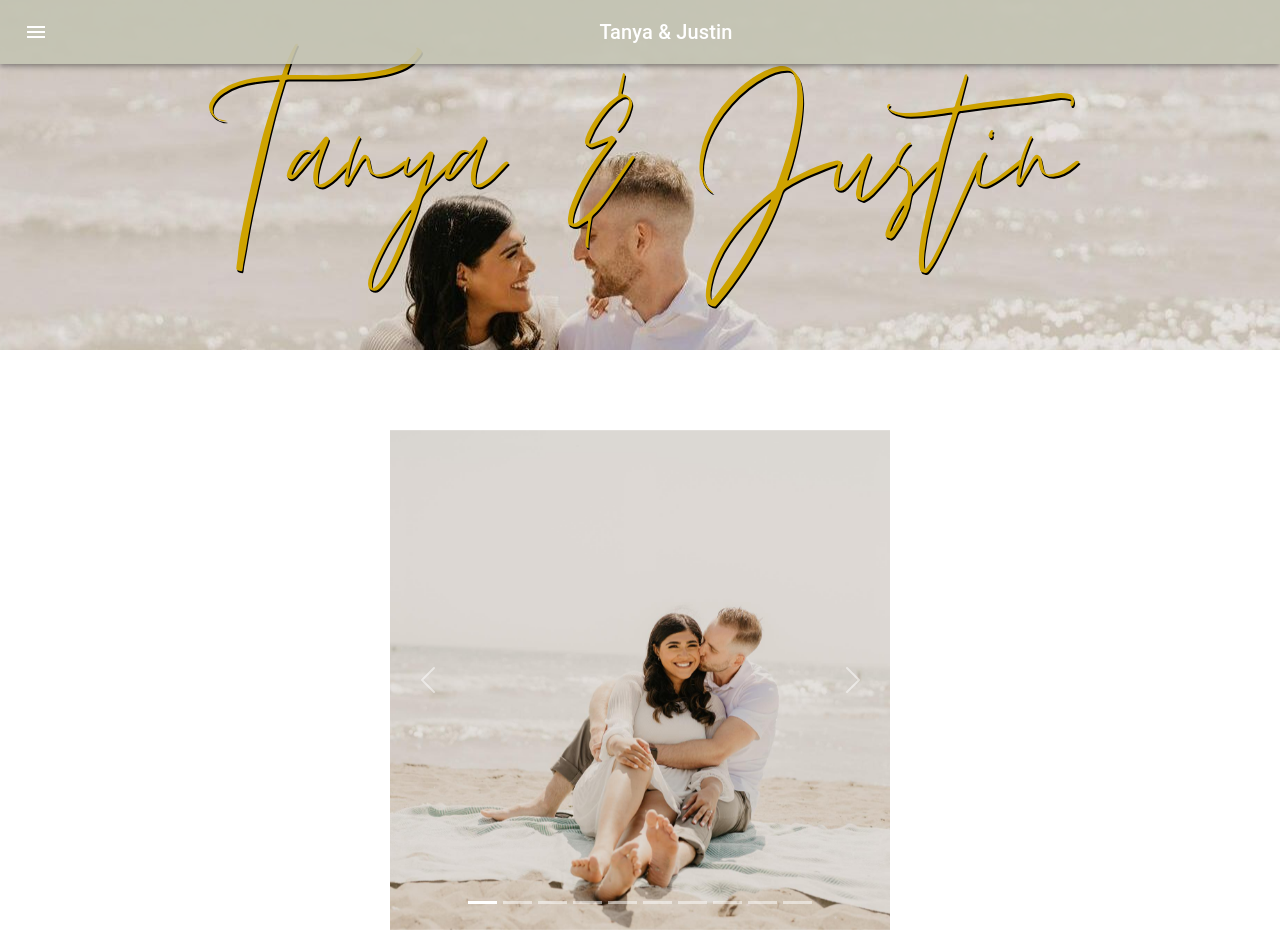
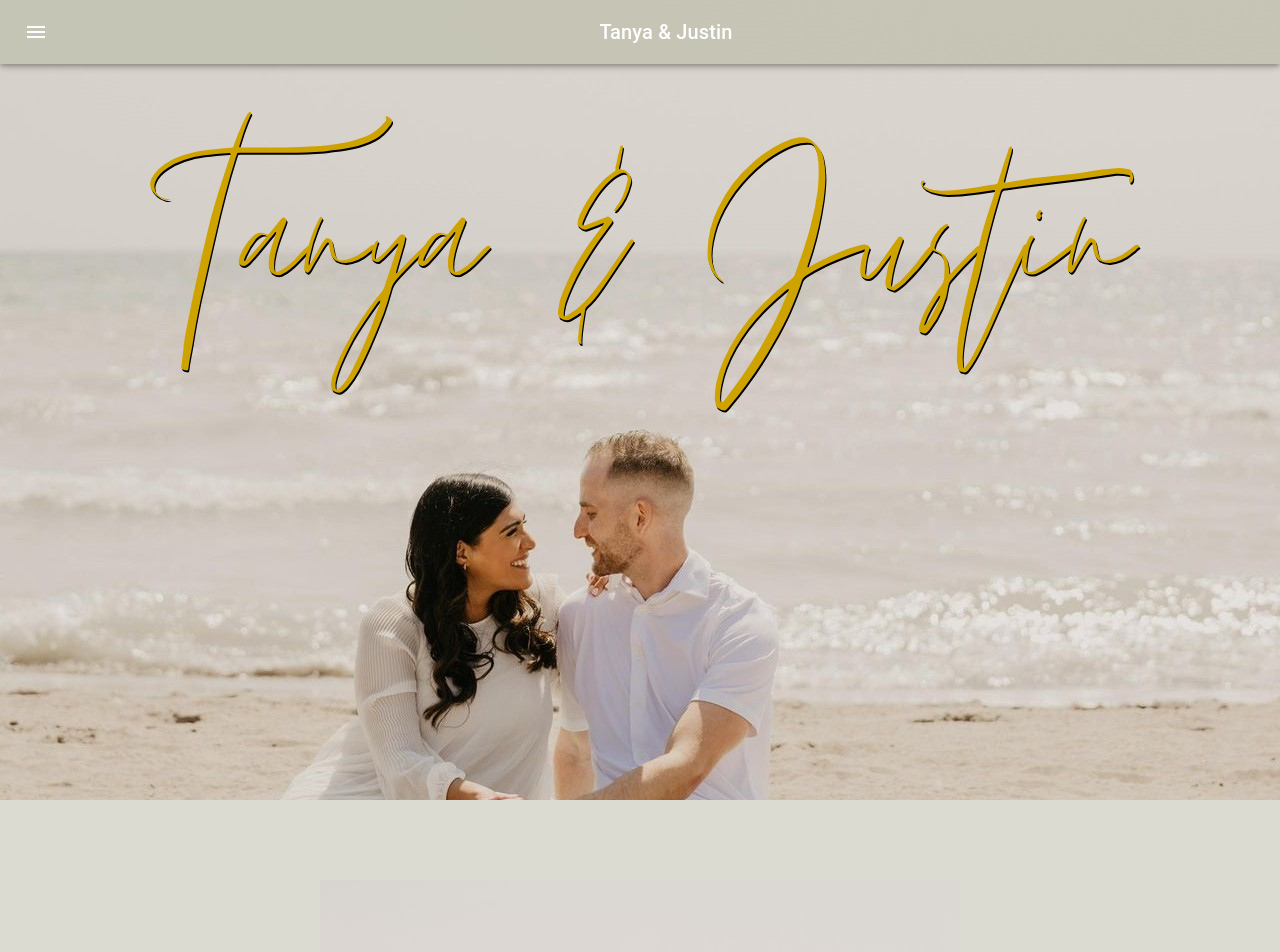
Before and after one commit to MichaelSault/TanyaWeddingWebsite, a React (Vite) app: page / in a window 1280 px wide. Shown: the top 952 px of the page. Built offline with nearby package versions, Linux system fonts and the light colour scheme.

Commit message:
changed front end formatting to make use of viewheight

```diff
--- a/src/App.css
+++ b/src/App.css
@@ -14,19 +14,30 @@ body {
   display: flex;
   flex-direction: column;
   justify-content: flex-start;
+  background-color: rgba(196, 196, 179, 0.6);
 }
 
 #bodyTest {
-  max-width: 500px;
+  padding-top: 33vh;
+  max-width: 50%;
   align-self: center;
   margin-bottom: 2em;
+  height: 100vh;
+}
+
+#bodyCarousel {
+  max-width: 50%;
+  align-self: center;
+  margin-bottom: 2em;
+  height: 100vh;
 }
 
 h1 {
-  font-size: 22vw;
+  font-size: 25vw;
   font-family: 'Emitha-Script';
   color: #CEA300;
   text-shadow: 1px 2px 0 #000;
+  padding-top: .2em;
 }
 
 #eventTitle {
@@ -57,9 +68,10 @@ h3 {
 }
 
 .ImageHeader {
-  background-image: url('./assets/Header/WeddingHeaderWide.jpg');
+  background-image: url('./assets/Header/WeddingHeaderFS.jpg');
   background-position: center top;
   min-width: 100%;
+  height: 100vh;
   padding-bottom: 1em;
   padding-top: 1em;
   margin-bottom: 5em;
--- a/src/components/Home.jsx
+++ b/src/components/Home.jsx
@@ -12,7 +12,7 @@ function Home() {
     <>
         <TitleHeader Title={'Tanya & Justin'}/>
 
-        <div id='bodyTest'>
+        <div id='bodyCarousel'>
 
           {/* <Sidebar /> */}
 
--- a/src/components/navbar.component.jsx
+++ b/src/components/navbar.component.jsx
@@ -134,8 +134,7 @@ export default function Navbar() {
               open={Boolean(anchorEl)}
               onClose={handleClose}
             >
-              <MenuItem href="login" component="a" onClick={handleClose}>Login</MenuItem>
-              <MenuItem href="signup" component="a" onClick={handleClose}>SignUp</MenuItem>
+              <MenuItem href="rsvp" component="a" onClick={handleClose}>RSVP</MenuItem>
           </Menu>
           </div>
           )}
```
Also changed, not shown: src/assets/Header/WeddingHeaderFS.jpg (added).
